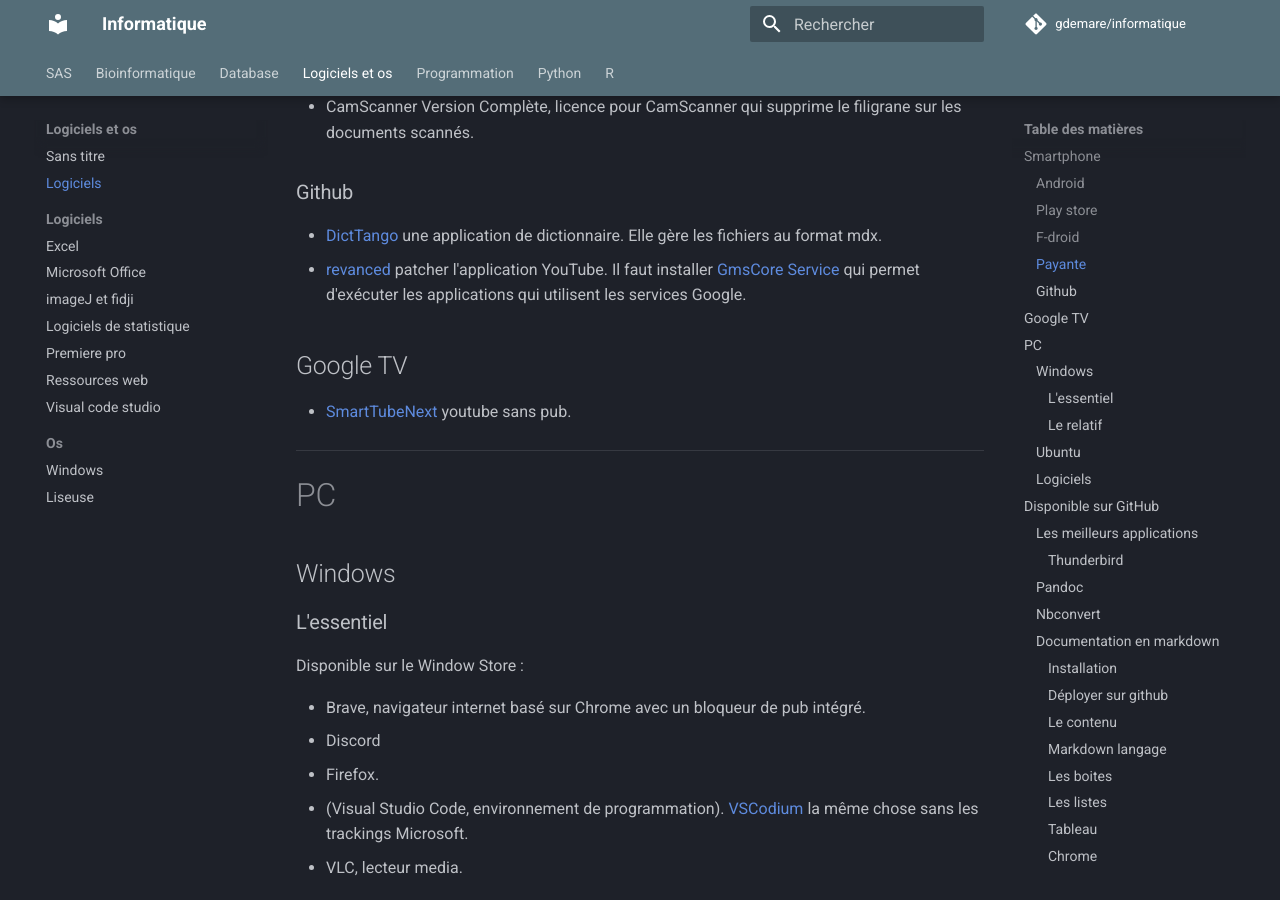
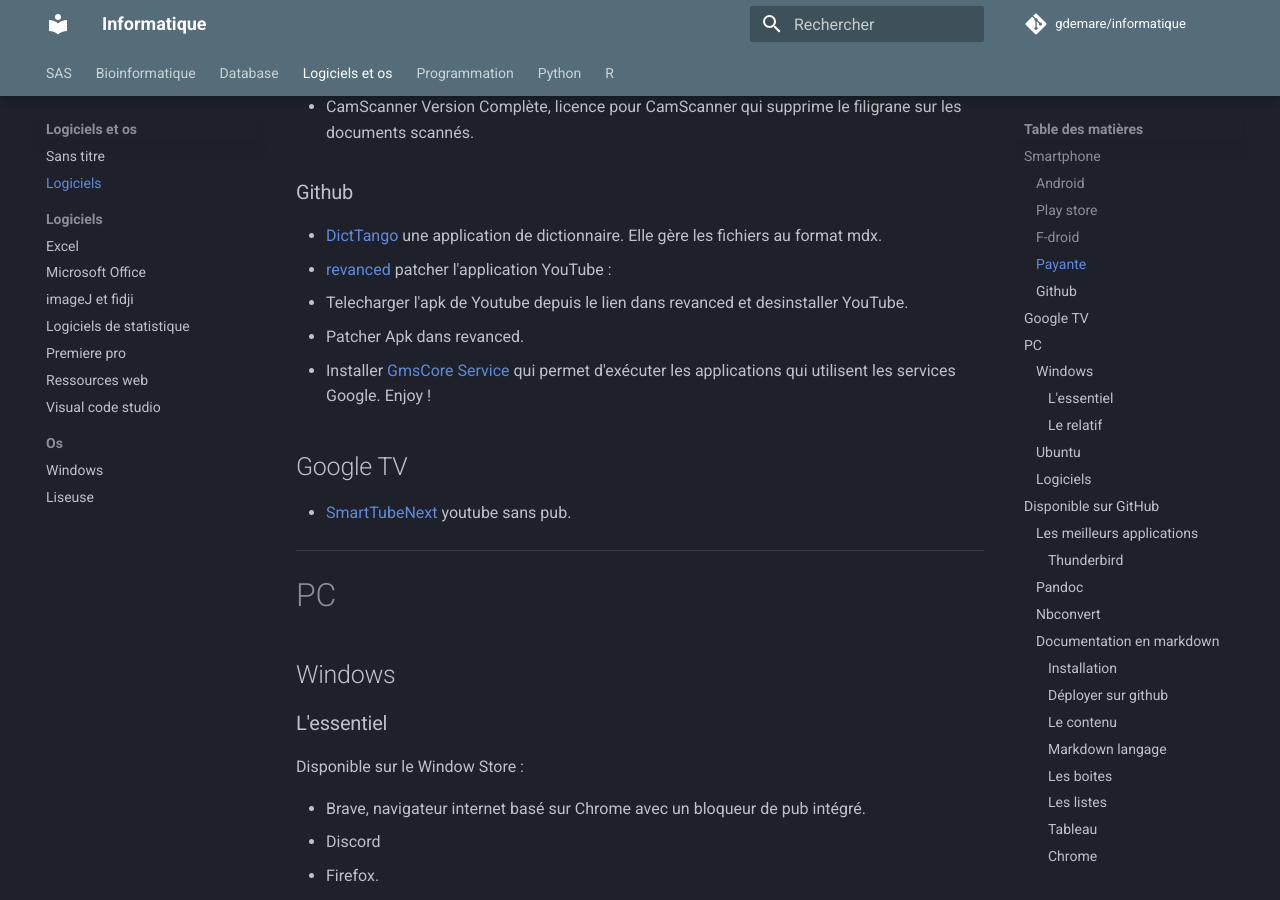
Before and after one commit to gdemare/Informatique, an MkDocs documentation site: the page built from docs/logiciels et os/logiciels.md, in a window 1280 px wide and 900 px high, scrolled down 1250 px. Built offline with MkDocs 1.6.1 and Material for MkDocs 9.7.7, drawn with Linux system fonts in a browser that asks for light colours; comment, search, counter and statistics services are not loaded.

Commit message:
Update logiciels.md

```diff
--- a/docs/logiciels et os/logiciels.md
+++ b/docs/logiciels et os/logiciels.md
@@ -35,7 +35,13 @@
 ### Github
 
 * [DictTango](https://github.com/Jimex/DictTango-Android) une application de dictionnaire. Elle gère les fichiers au format mdx.
-* [revanced](https://revanced.app/) patcher l'application YouTube. Il faut installer [GmsCore Service](https://github.com/ReVanced/GmsCore) qui permet d'exécuter les applications qui utilisent les services Google.
+* [revanced](https://revanced.app/) patcher l'application YouTube :
+1. Telecharger l'apk de Youtube depuis le lien dans revanced et desinstaller YouTube.
+2. Patcher Apk dans revanced.
+3. Installer [GmsCore Service](https://github.com/ReVanced/GmsCore) qui permet d'exécuter les applications qui utilisent les services Google. Enjoy !
+
+
+
 ## Google TV
 
 * [SmartTubeNext](https://github.com/yuliskov/SmartTubeNext#readme) youtube sans pub.
```
